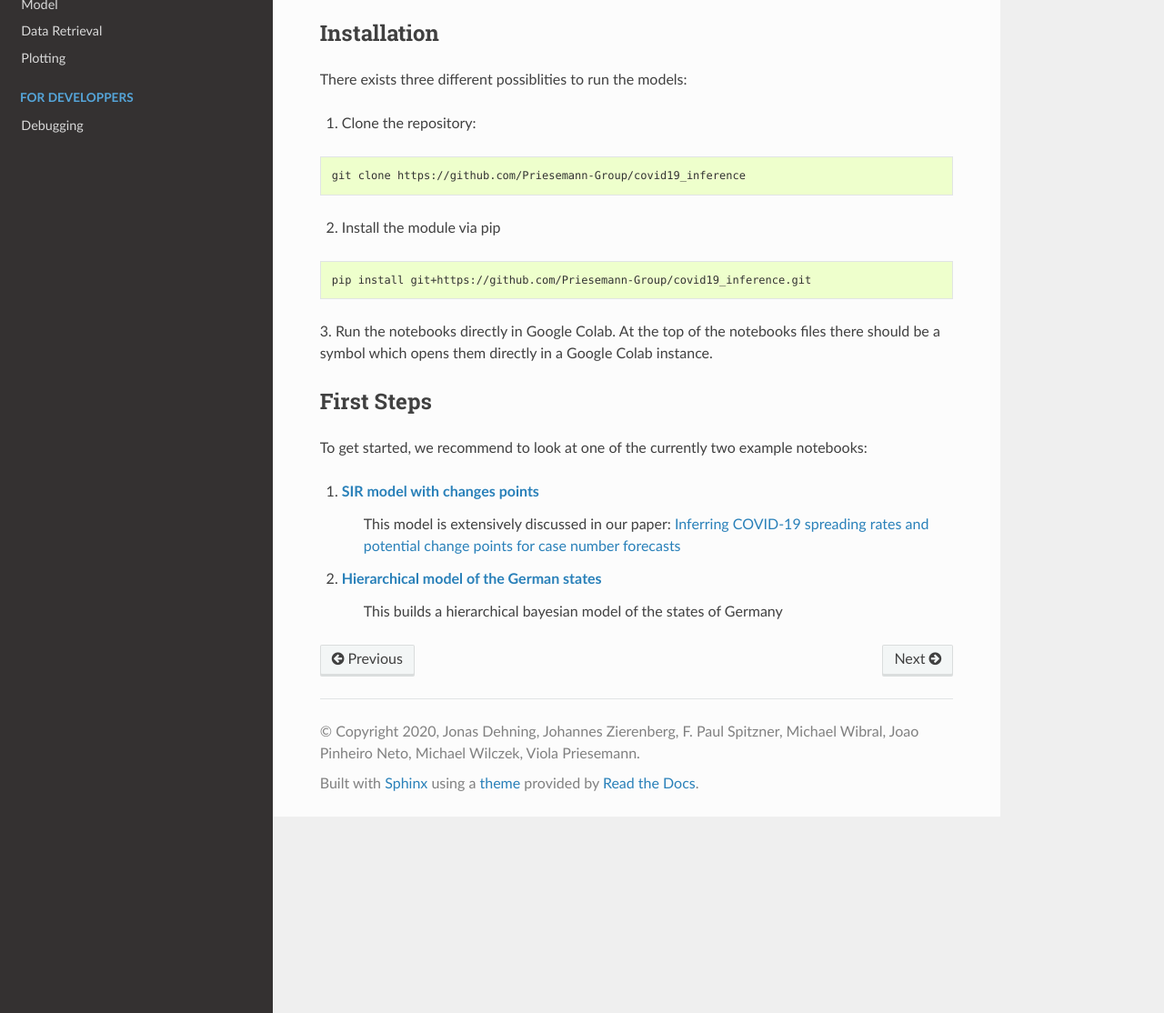
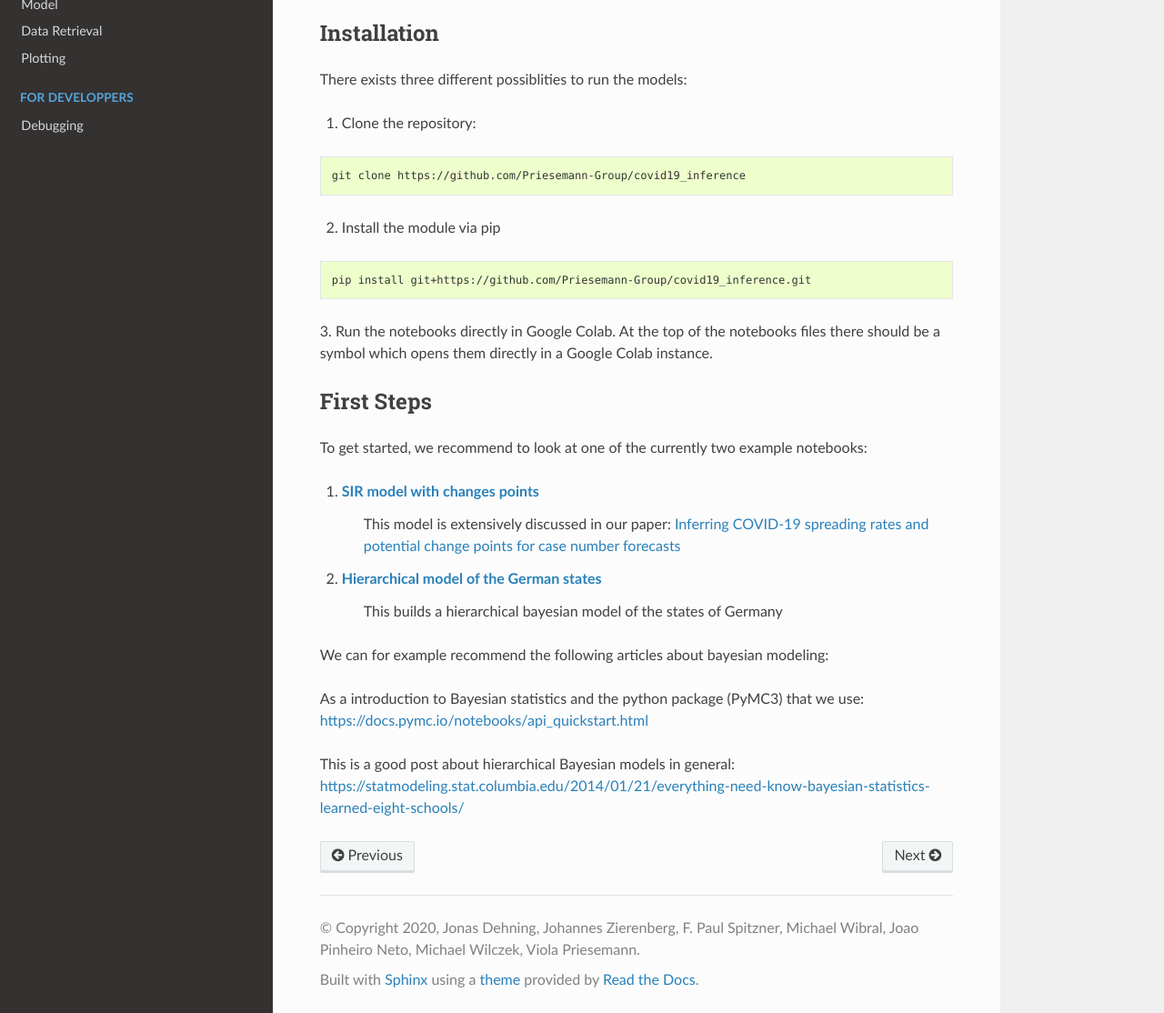
Before and after one commit to Priesemann-Group/covid19_inference, a Sphinx documentation site: the page built from docs/doc/gettingstarted.rst, in a window 1280 px wide and 1378 px high, cut to the strip 264-1378 px from the top of the window. Shown: the whole strip at 91% size. Built offline with Sphinx 7.4.7 and the Read the Docs theme 2.0.0, drawn with Linux system fonts in a browser that asks for light colours.

Commit message:
Add links to getting started

```diff
--- a/docs/doc/gettingstarted.rst
+++ b/docs/doc/gettingstarted.rst
@@ -35,3 +35,11 @@ To get started, we recommend to look at one of the currently two example noteboo
 
 2. `Hierarchical model of the German states  <https://github.com/Priesemann-Group/covid19_inference/blob/master/scripts/example_bundeslaender.ipynb>`_
     This builds a hierarchical bayesian model of the states of Germany
+
+We can for example recommend the following articles about bayesian modeling:
+
+As a introduction to Bayesian statistics and the python package (PyMC3) that we use:
+https://docs.pymc.io/notebooks/api_quickstart.html
+
+This is a good post about hierarchical Bayesian models in general:
+https://statmodeling.stat.columbia.edu/2014/01/21/everything-need-know-bayesian-statistics-learned-eight-schools/
```
